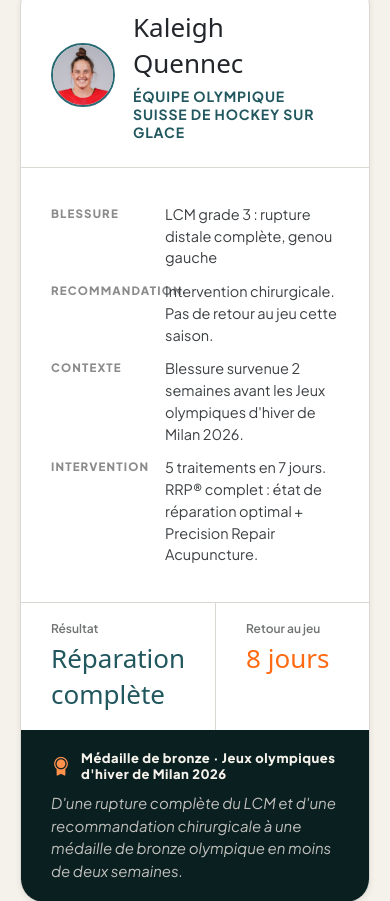
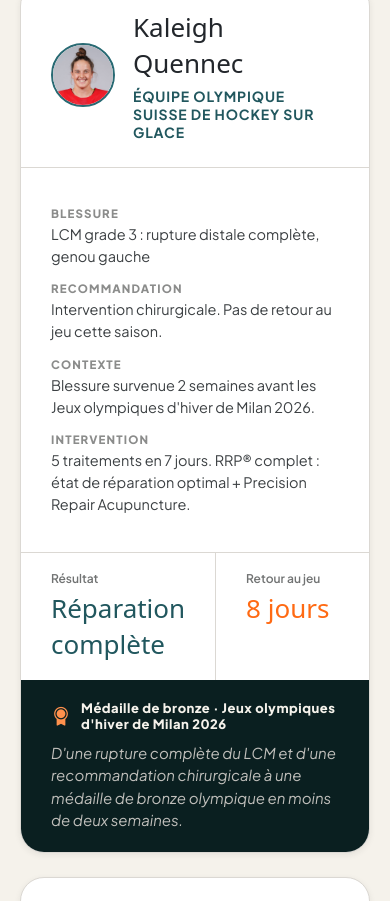
Before and after one commit to jsprunet-tiwis/boddhi-rrp-website, a plain HTML site: page fr/index.html in a window 390 px wide. Shown: the part 6639-7540 px from the top of the page. Drawn offline with nearby package versions, Linux system fonts and the light colour scheme; a web font is replaced by a local one.

Commit message:
Responsive fixes found in EN/FR mobile-tablet review
- Case-study label column widened to 132px (RECOMMANDATION overlapped
  its value, worst in French); stacked label-above-value on mobile
- Nav links now hide below 960px: the French labels overflowed the
  820px tablet header
- About header stacks vertically on mobile (name/role no longer
  clipped at the right edge)

Co-Authored-By: Claude Fable 5 <noreply@anthropic.com>

```diff
--- a/css/site.css
+++ b/css/site.css
@@ -501,7 +501,7 @@ section { scroll-margin-top: 72px; }
   letter-spacing: 0.06em;
 }
 .case-card__rows { padding: 20px 30px; display: flex; flex-direction: column; gap: 12px; flex: 1; }
-.case-card__row { display: grid; grid-template-columns: 120px 1fr; gap: 14px; }
+.case-card__row { display: grid; grid-template-columns: 132px 1fr; gap: 14px; }
 .case-card__row dt {
   font-size: 11.5px;
   font-weight: var(--fw-extrabold);
@@ -794,10 +794,17 @@ section { scroll-margin-top: 72px; }
 }
 
 /* ============================================================
+   Responsive — narrow nav (the full link row no longer fits,
+   notably with the longer French labels)
+   ============================================================ */
+@media (max-width: 960px) {
+  .nav__links { display: none; }
+}
+
+/* ============================================================
    Responsive — mobile
    ============================================================ */
 @media (max-width: 640px) {
-  .nav__links { display: none; }
   .nav__inner { padding: 12px 18px; }
   .container { padding: 52px 20px; }
   .hero__inner { padding: 36px 20px 44px; }
@@ -810,11 +817,11 @@ section { scroll-margin-top: 72px; }
   .hero__stat-band { margin-top: 44px; }
   .hero__stat-quote p:first-child { font-size: 20px; }
   .what__intro .lead-display { font-size: 20px; }
-  .about__head { flex-wrap: wrap; align-items: flex-start; }
+  .about__head { flex-direction: column; align-items: flex-start; }
   .about__head h2 { font-size: 34px; }
   .contact h2 { font-size: 38px; }
   .contact__tagline { font-size: 19px; }
-  .case-card__row { grid-template-columns: 100px 1fr; }
+  .case-card__row { grid-template-columns: 1fr; gap: 3px; }
   .team-mini-grid { grid-template-columns: 1fr; gap: 20px; }
   .science__window { padding: 28px 24px; }
   .service { padding: 26px 22px; }
```
